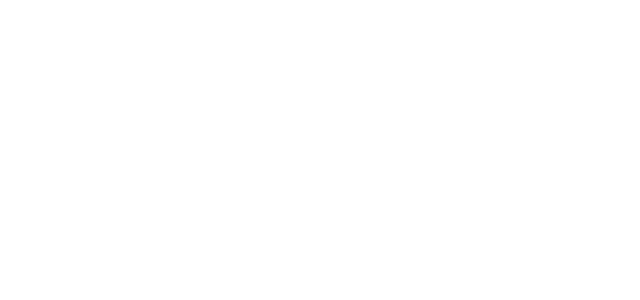
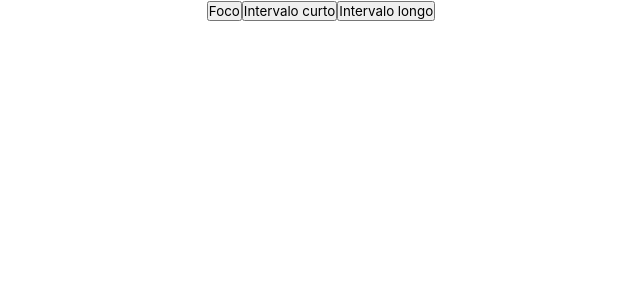
Before and after one commit to mauricioruviaro/pomodoro, a React (Create React App) app: page / in a window 1280 px wide. Shown: the top 300 px of the page, without its empty margins (319-959 px from the left). Built offline with nearby package versions, Linux system fonts and the light colour scheme.

Commit message:
feat: container dos botoes

```diff
--- a/src/App.js
+++ b/src/App.js
@@ -1,21 +1,49 @@
 import { useState } from 'react';
+import Button from './components/Button.jsx';
 import settings from './images/settings-white.png';
 
 function App() {
-  const [modalOpen, setModalOpen] = useState(false)
+  const [modalOpen, setModalOpen] = useState(false);
+  const [option, setOption] = useState('focus');
+  const [defaultColor, setDefaultColor] = useState('red');
 
   const openCloseModal = () => {
     setModalOpen(!modalOpen);
   }
 
+  const changeOption = (opt) => {
+    if (opt === option) {
+      return false;
+    }
+    setOption(opt);
+  }
+
   return (
-    <div className="app container-limit">
+    <div className={`app ${defaultColor}`}>
       <header className="container-limit">
         <button type="button" id="settings" onClick={openCloseModal}>
           <img src={settings} alt="Imagem de um ícone que simboliza as configurações" />
         </button>
       </header>
 
+      <div className="buttons-container">
+        <Button
+          text="Foco"
+          classes={`${option === 'focus' && 'selected'}`}
+          onClick={() => changeOption('focus')}
+        />
+        <Button
+          text="Intervalo curto"
+          classes={`${option === 'short' && 'selected'}`}
+          onClick={() => changeOption('short')}
+        />
+        <Button
+          text="Intervalo longo"
+          classes={`${option === 'long' && 'selected'}`}
+          onClick={() => changeOption('long')}
+        />
+      </div>
+
     </div>
   );
 }
```
